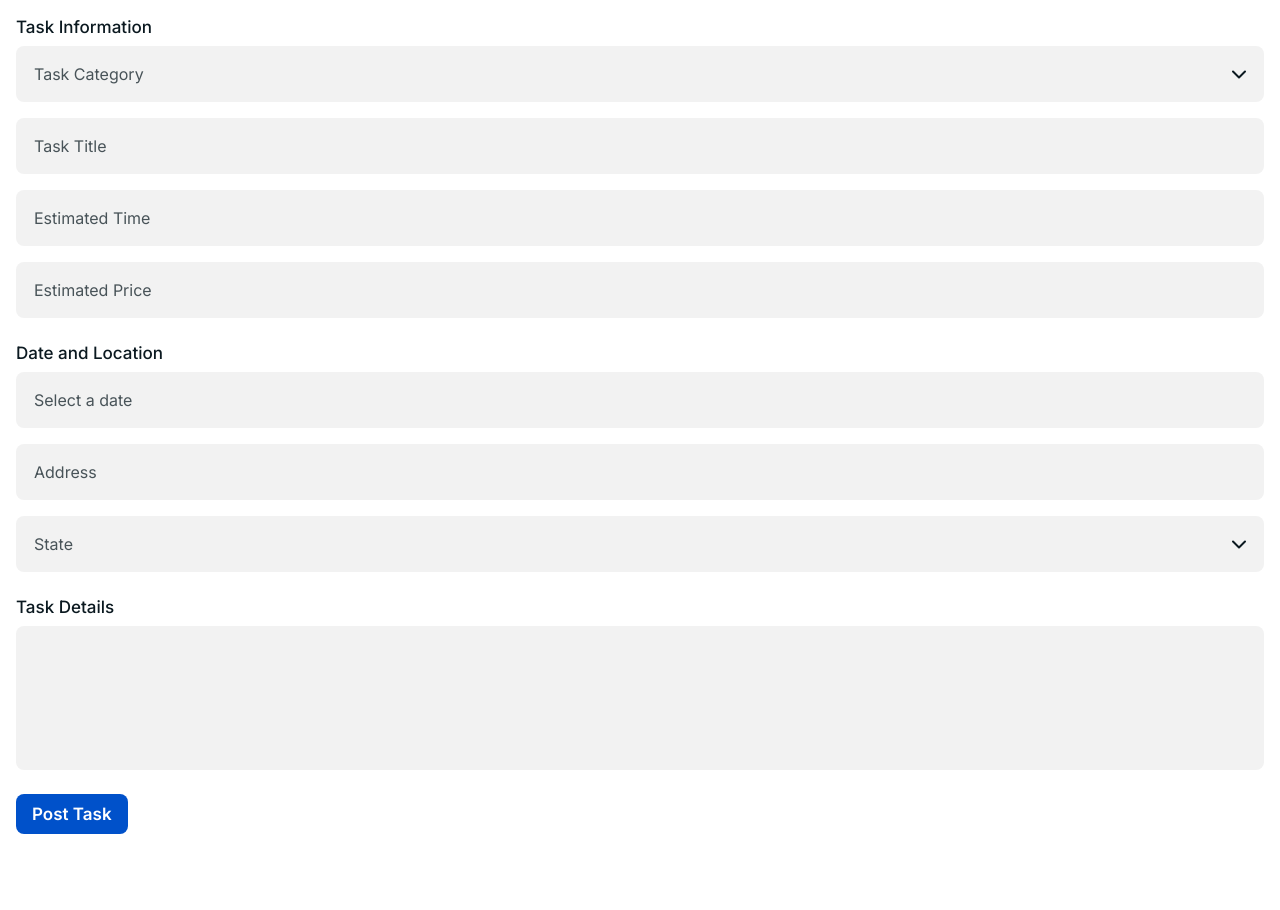
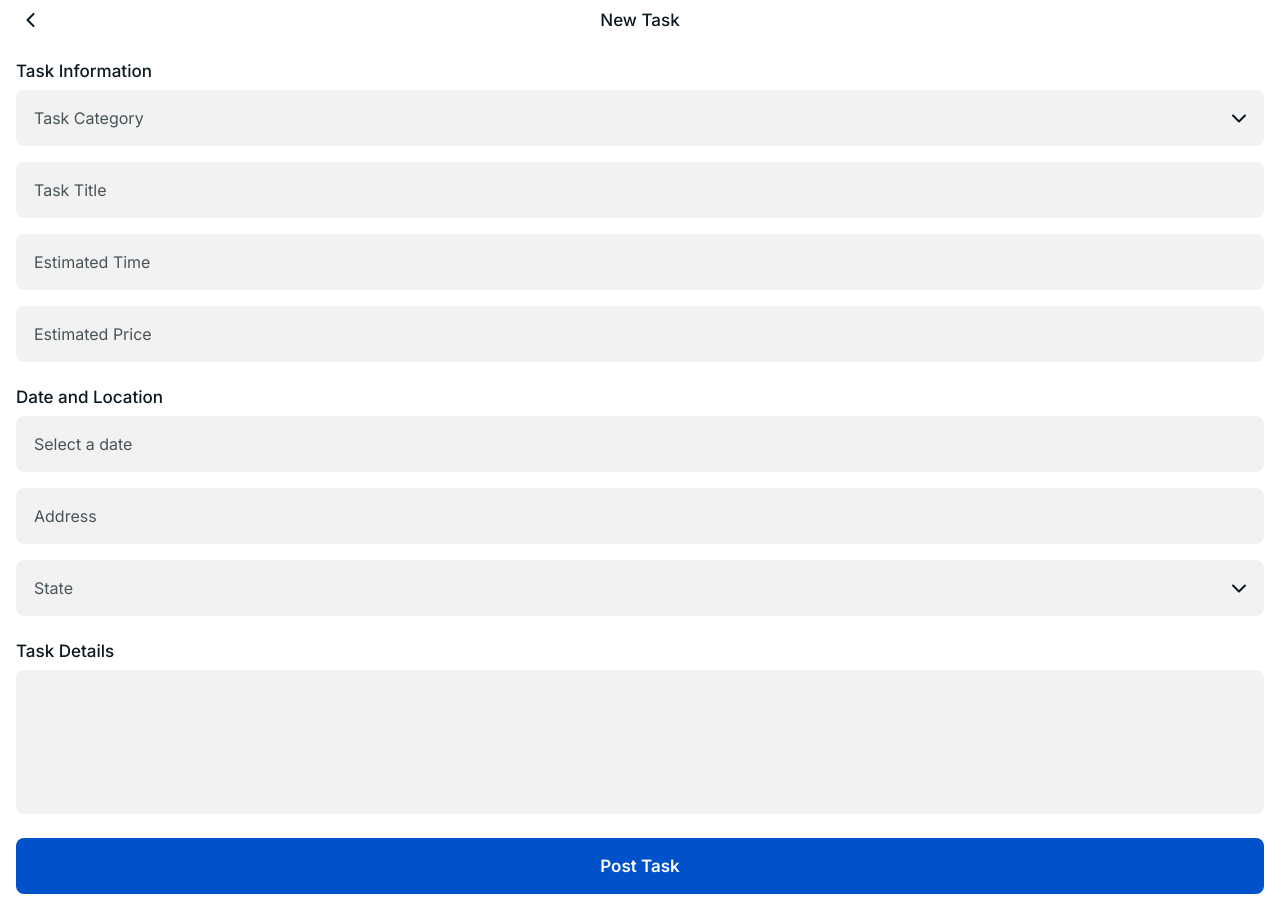
Before and after one commit to codersforcauses/penni, a Next.js app in the folder client/: page /poster/tasks/new-task in a window 1280 px wide. Before the commit the page ends 850 px from the top, so only its background shows below. Built offline with nearby package versions, Linux system fonts and the light colour scheme.

Commit message:
finished styling

```diff
--- a/client/src/pages/poster/tasks/new-task.tsx
+++ b/client/src/pages/poster/tasks/new-task.tsx
@@ -3,6 +3,7 @@ import React from "react";
 
 import { Button } from "@/components/ui/button";
 import { Form, FormData } from "@/components/ui/form";
+import Header from "@/components/ui/header";
 import {
   DropdownInput,
   ParagraphInput,
@@ -14,7 +15,6 @@ export default function NewTask() {
   function onSubmit(e: FormData) {
     console.log(e);
     router.push(`/poster/tasks/task-list`);
-    // api post data to backend.
     // TODO api post formData to backend. awiat navigate to my task list page.
     // router.push(`/poster/tasks/task-list`);
   }
@@ -22,7 +22,9 @@ export default function NewTask() {
 
   return (
     <>
-      <Form className="m-4" onSubmit={onSubmit}>
+      <div className="flex flex-col">
+        <Header title="New Task" className="sticky h-11 w-full" />
+        <Form className="w-full p-4" onSubmit={onSubmit}>
           {/* Not using <Heading> Because of the vertical padding :( */}
           <h1 className={headingStyle}>Task Information</h1>
           <DropdownInput
@@ -41,8 +43,14 @@ export default function NewTask() {
           />
           <h1 className={headingStyle}>Task Details</h1>
           <ParagraphInput label="" />
-        <Button label="Post Task" type="submit" />
+          <Button
+            variant="default"
+            size="penni"
+            label="Post Task"
+            type="submit"
+          />
         </Form>
+      </div>
     </>
   );
 }
```
Lines whose indentation alone changed are shown as unchanged.
